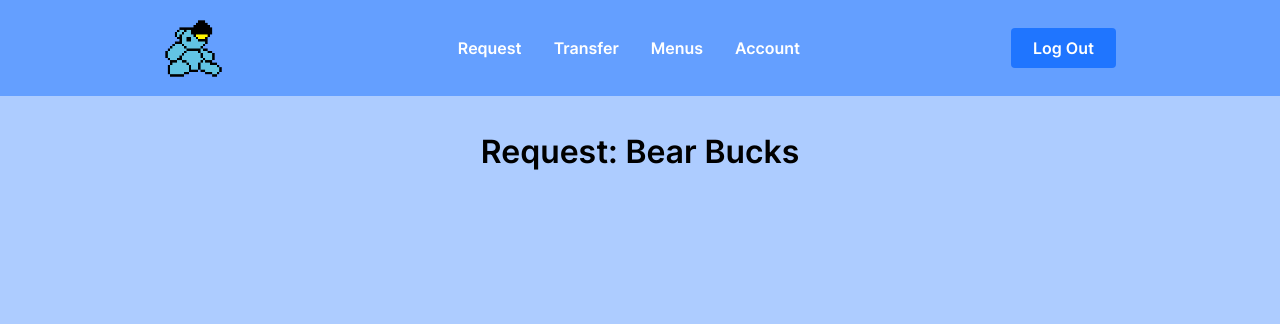
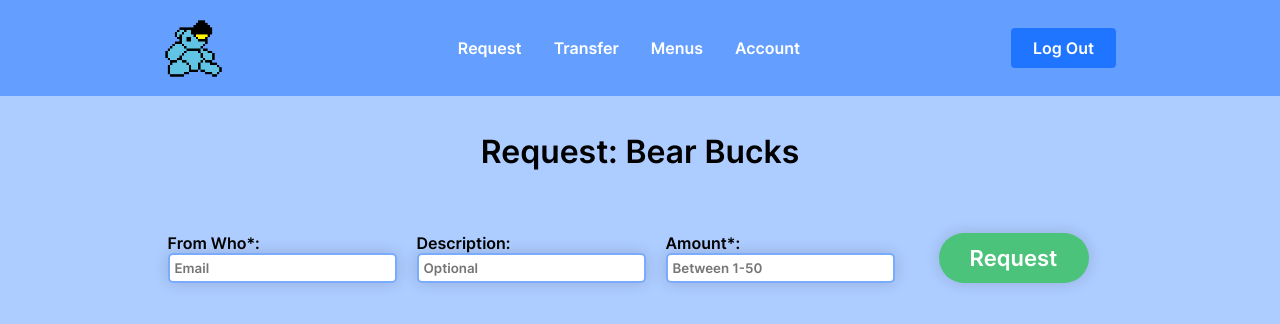
Before and after one commit to joshbenzon/blueno-bills, a React (Create React App) app in the folder frontend/blueno-bills/: page /requestBear in a window 1280 px wide. Shown: the top 324 px of the page. Built offline with nearby package versions, Linux system fonts and the light colour scheme; no server answers.

Commit message:
feat: implemented request funding pages

```diff
--- a/frontend/blueno-bills/src/App.tsx
+++ b/frontend/blueno-bills/src/App.tsx
@@ -33,15 +33,9 @@ interface Row {
 }
 
 interface database {
-  // each table is a slot in the array
-  name: string;
-
-  // each table is a slot in the outer array, each header for a table is a slot in the inner array
-  headers: string[];
-
-  // each table is a slot in the outer array, each header for a table is a slot in the inner array, each value for a
-  // header is a slot in the inner-inner array
-  rows: Row[];
+  name: string; // each table is a slot in the outer array
+  headers: string[]; // each header for a table is a slot in the inner array
+  rows: Row[]; // each value for a header is a slot in the inner-inner array
 }
 
 function App() {
@@ -50,29 +44,25 @@ function App() {
   const [rows, setRows] = useState<Row[] | null>(null);
 
   function setDatabase(db: database): void {
-    console.log("enters set db");
-
     setTableName(db["name"]);
     setTableHeaders(db["headers"]);
     setRows(db["rows"]);
   }
 
   function loadDatabase(): void {
-    console.log("enters load database");
-
     fetch("http://localhost:4567/table", {
       method: "GET",
     })
-      .then((r) => r.json())
+      .then((response) => response.json())
       .then((db: database) => setDatabase(db));
   }
 
   useEffect(() => {
     loadDatabase();
 
-    console.log("table name: " + tableName);
-    console.log("table headers: " + tableHeaders);
-    console.log("table values: " + rows);
+    console.log("Table Name: " + tableName);
+    console.log("Table Headers: " + tableHeaders);
+    console.log("Table Values: " + rows);
   }, []);
 
   const currUserEmail = localStorage.getItem("gmail") as string;
--- a/frontend/blueno-bills/src/index.css
+++ b/frontend/blueno-bills/src/index.css
@@ -95,7 +95,7 @@ button:hover {
 }
 
 .login-title {
-  font-size: 80px;
+  font-size: 100px;
 }
 
 #user-list {
--- a/frontend/blueno-bills/src/navigation-bar/web-pages/requestBear.tsx
+++ b/frontend/blueno-bills/src/navigation-bar/web-pages/requestBear.tsx
@@ -1,4 +1,6 @@
 import React from "react";
+import { useForm } from "react-hook-form";
+import { useState } from "react";
 
 interface Row {
   StudentID: string;
@@ -14,10 +16,77 @@ interface TableProp {
 }
 
 function RequestBear(props: TableProp) {
+  // initialize input data
+  const [inputEmail, setInputEmail] = useState<string>("");
+  const [inputDescription, setInputDescription] = useState<string | null>(null);
+  const [inputAmount, setInputAmount] = useState<string | null>(null);
+
+  const {
+    register,
+    handleSubmit,
+    formState: { errors },
+  } = useForm();
+
+  const onSubmit = (data: any) => console.log(data);
+
   return (
     <React.Fragment>
       <div className="page-info">
         <h1>Request: Bear Bucks</h1>
+      </div>
+
+      <div className={"page-buttons"}>
+        <form onSubmit={handleSubmit(onSubmit)}>
+          <div className="input-group">
+            <div>From Who*:</div>
+
+            <input
+              type="text"
+              placeholder="Email"
+              {...register("email", {
+                required: true,
+                maxLength: 50,
+              })}
+              onChange={(event: React.ChangeEvent<HTMLInputElement>): void =>
+                setInputEmail(event.target.value)
+              }
+            />
+            <div className="error-message">{errors.email && "Required!"}</div>
+          </div>
+
+          <div className="input-group">
+            <div>Description:</div>
+
+            <input
+              type="text"
+              placeholder="Optional"
+              {...register("description", { maxLength: 100 })}
+              onChange={(event: React.ChangeEvent<HTMLInputElement>): void =>
+                setInputDescription(event.target.value)
+              }
+            />
+          </div>
+
+          <div className="input-group">
+            <div>Amount*:</div>
+
+            <input
+              type="number"
+              placeholder="Between 1-50"
+              {...register("amount", { required: true, min: 1, max: 50 })}
+              onChange={(event: React.ChangeEvent<HTMLInputElement>): void =>
+                setInputAmount(event.target.value)
+              }
+            />
+            <div className="error-message">{errors.amount && "Required!"}</div>
+          </div>
+
+          <div className="input-group">
+            <button className="sending-button" type="submit">
+              Request
+            </button>
+          </div>
+        </form>
       </div>
     </React.Fragment>
   );
--- a/frontend/blueno-bills/src/navigation-bar/web-pages/requestFlex.tsx
+++ b/frontend/blueno-bills/src/navigation-bar/web-pages/requestFlex.tsx
@@ -1,4 +1,6 @@
 import React from "react";
+import { useForm } from "react-hook-form";
+import { useState } from "react";
 
 interface Row {
   StudentID: string;
@@ -14,10 +16,77 @@ interface TableProp {
 }
 
 function RequestFlex(props: TableProp) {
+  // initialize input data
+  const [inputEmail, setInputEmail] = useState<string>("");
+  const [inputDescription, setInputDescription] = useState<string | null>(null);
+  const [inputAmount, setInputAmount] = useState<string | null>(null);
+
+  const {
+    register,
+    handleSubmit,
+    formState: { errors },
+  } = useForm();
+
+  const onSubmit = (data: any) => console.log(data);
+
   return (
     <React.Fragment>
       <div className="page-info">
         <h1>Request: Flex Points</h1>
+      </div>
+
+      <div className={"page-buttons"}>
+        <form onSubmit={handleSubmit(onSubmit)}>
+          <div className="input-group">
+            <div>From Who*:</div>
+
+            <input
+              type="text"
+              placeholder="Email"
+              {...register("email", {
+                required: true,
+                maxLength: 50,
+              })}
+              onChange={(event: React.ChangeEvent<HTMLInputElement>): void =>
+                setInputEmail(event.target.value)
+              }
+            />
+            <div className="error-message">{errors.email && "Required!"}</div>
+          </div>
+
+          <div className="input-group">
+            <div>Description:</div>
+
+            <input
+              type="text"
+              placeholder="Optional"
+              {...register("description", { maxLength: 100 })}
+              onChange={(event: React.ChangeEvent<HTMLInputElement>): void =>
+                setInputDescription(event.target.value)
+              }
+            />
+          </div>
+
+          <div className="input-group">
+            <div>Amount*:</div>
+
+            <input
+              type="number"
+              placeholder="Between 1-100"
+              {...register("amount", { required: true, min: 1, max: 100 })}
+              onChange={(event: React.ChangeEvent<HTMLInputElement>): void =>
+                setInputAmount(event.target.value)
+              }
+            />
+            <div className="error-message">{errors.amount && "Required!"}</div>
+          </div>
+
+          <div className="input-group">
+            <button className="sending-button" type="submit">
+              Request
+            </button>
+          </div>
+        </form>
       </div>
     </React.Fragment>
   );
--- a/frontend/blueno-bills/src/navigation-bar/web-pages/requestMeal.tsx
+++ b/frontend/blueno-bills/src/navigation-bar/web-pages/requestMeal.tsx
@@ -1,4 +1,6 @@
 import React from "react";
+import { useForm } from "react-hook-form";
+import { useState } from "react";
 
 interface Row {
   StudentID: string;
@@ -13,10 +15,77 @@ interface TableProp {
   rows: Row[] | null;
 }
 const RequestMeal = (props: TableProp) => {
+  // initialize input data
+  const [inputEmail, setInputEmail] = useState<string>("");
+  const [inputDescription, setInputDescription] = useState<string | null>(null);
+  const [inputAmount, setInputAmount] = useState<string | null>(null);
+
+  const {
+    register,
+    handleSubmit,
+    formState: { errors },
+  } = useForm();
+
+  const onSubmit = (data: any) => console.log(data);
+
   return (
     <React.Fragment>
       <div className="page-info">
         <h1>Request: Meal Credits</h1>
+      </div>
+
+      <div className={"page-buttons"}>
+        <form onSubmit={handleSubmit(onSubmit)}>
+          <div className="input-group">
+            <div>From Who*:</div>
+
+            <input
+              type="text"
+              placeholder="Email"
+              {...register("email", {
+                required: true,
+                maxLength: 50,
+              })}
+              onChange={(event: React.ChangeEvent<HTMLInputElement>): void =>
+                setInputEmail(event.target.value)
+              }
+            />
+            <div className="error-message">{errors.email && "Required!"}</div>
+          </div>
+
+          <div className="input-group">
+            <div>Description:</div>
+
+            <input
+              type="text"
+              placeholder="Optional"
+              {...register("description", { maxLength: 100 })}
+              onChange={(event: React.ChangeEvent<HTMLInputElement>): void =>
+                setInputDescription(event.target.value)
+              }
+            />
+          </div>
+
+          <div className="input-group">
+            <div>Amount*:</div>
+
+            <input
+              type="number"
+              placeholder="Between 1-20"
+              {...register("amount", { required: true, min: 1, max: 20 })}
+              onChange={(event: React.ChangeEvent<HTMLInputElement>): void =>
+                setInputAmount(event.target.value)
+              }
+            />
+            <div className="error-message">{errors.amount && "Required!"}</div>
+          </div>
+
+          <div className="input-group">
+            <button className="sending-button" type="submit">
+              Request
+            </button>
+          </div>
+        </form>
       </div>
     </React.Fragment>
   );
--- a/frontend/blueno-bills/src/navigation-bar/web-pages/transferBear.tsx
+++ b/frontend/blueno-bills/src/navigation-bar/web-pages/transferBear.tsx
@@ -189,7 +189,7 @@ function TransferBear(props: TransferBearProp) {
             <input
               type="number"
               placeholder="Between 1-50"
-              {...register("amount", { required: true, min: 1, max: 20 })}
+              {...register("amount", { required: true, min: 1, max: 50 })}
               onChange={(event: React.ChangeEvent<HTMLInputElement>): void =>
                 setInputAmount(event.target.value)
               }
@@ -199,7 +199,7 @@ function TransferBear(props: TransferBearProp) {
 
           <div className="input-group">
             <button className="sending-button" type="submit">
-              Transfer!
+              Transfer
             </button>
           </div>
         </form>
--- a/frontend/blueno-bills/src/navigation-bar/web-pages/transferFlex.tsx
+++ b/frontend/blueno-bills/src/navigation-bar/web-pages/transferFlex.tsx
@@ -34,7 +34,6 @@ function TransferFlex(props: TransferFlexProp) {
   let recipientCurrentFlex: number = 0; // amount of flex points of the person receiving
 
   if (props.rows) {
-    // check if there's rows
     for (let i = 0; i < props.rows.length; i++) {
       if (equalsIgnoringCase(props.rows[i].email, inputEmail)) {
         recipientCurrentFlex = parseInt(props.rows[i].flexPoints);
@@ -190,7 +189,7 @@ function TransferFlex(props: TransferFlexProp) {
             <input
               type="number"
               placeholder="Between 1-100"
-              {...register("amount", { required: true, min: 1, max: 20 })}
+              {...register("amount", { required: true, min: 1, max: 100 })}
               onChange={(event: React.ChangeEvent<HTMLInputElement>): void =>
                 setInputAmount(event.target.value)
               }
@@ -200,7 +199,7 @@ function TransferFlex(props: TransferFlexProp) {
 
           <div className="input-group">
             <button className="sending-button" type="submit">
-              Transfer!
+              Transfer
             </button>
           </div>
         </form>
--- a/frontend/blueno-bills/src/navigation-bar/web-pages/transferMeal.tsx
+++ b/frontend/blueno-bills/src/navigation-bar/web-pages/transferMeal.tsx
@@ -34,7 +34,6 @@ function TransferMeal(props: TransferMealProp) {
   let recipientCurrentMeal: number = 0; // amount of meal swipes of the person receiving
 
   if (props.rows) {
-    // check if there's rows
     for (let i = 0; i < props.rows.length; i++) {
       if (equalsIgnoringCase(props.rows[i].email, inputEmail)) {
         recipientCurrentMeal = parseInt(props.rows[i].mealSwipes);
@@ -200,7 +199,7 @@ function TransferMeal(props: TransferMealProp) {
 
           <div className="input-group">
             <button className="sending-button" type="submit">
-              Transfer!
+              Transfer
             </button>
           </div>
         </form>
```
Also changed, not shown: 2 other files (tests, documents, lock files or other folders).
